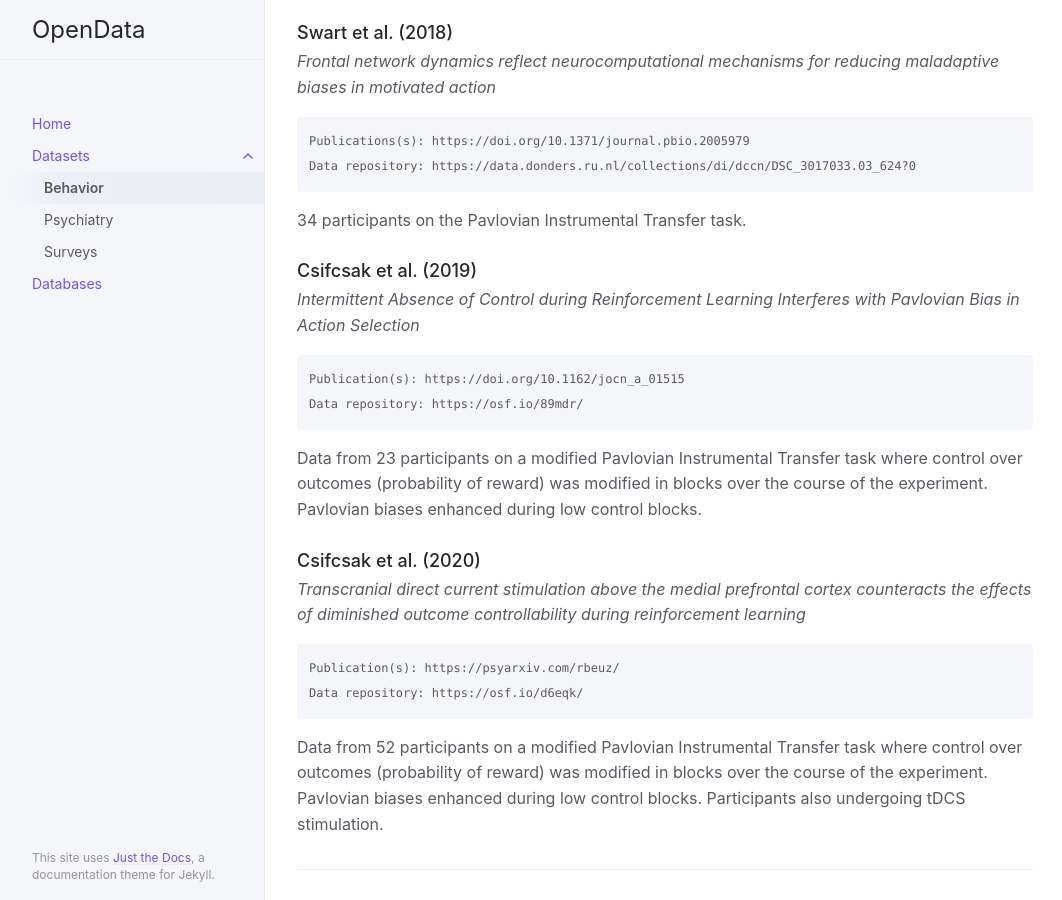
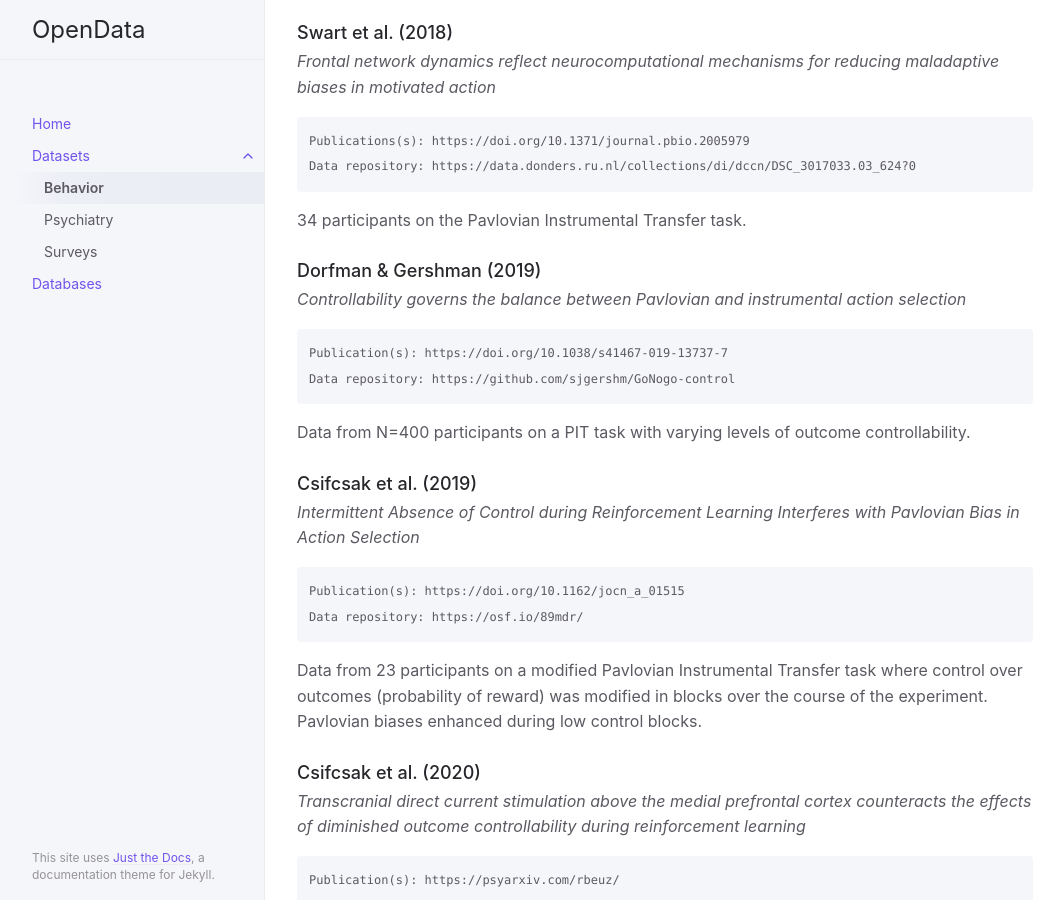
Before and after one commit to nivlab/opendata, a Jekyll site: the page built from docs/datasets/behavior.md, in a window 1280 px wide and 900 px high, scrolled down 6126 px. Shown: the whole window, without its empty margins (107-1169 px from the left). Built offline with Jekyll 4.4.1, drawn with Linux system fonts in a browser that asks for light colours.

Commit message:
Update behavior.md

````diff
--- a/docs/datasets/behavior.md
+++ b/docs/datasets/behavior.md
@@ -247,6 +247,16 @@ Data repository: https://data.donders.ru.nl/collections/di/dccn/DSC_3017033.03_6
 
 34 participants on the Pavlovian Instrumental Transfer task.
 
+
+### Dorfman & Gershman (2019)
+{: .no_toc }
+*Controllability governs the balance between Pavlovian and instrumental action selection*
+```
+Publication(s): https://doi.org/10.1038/s41467-019-13737-7
+Data repository: https://github.com/sjgershm/GoNogo-control
+```
+Data from N=400 participants on a PIT task with varying levels of outcome controllability.
+
 ### Csifcsak et al. (2019)
 {: .no_toc }
 *Intermittent Absence of Control during Reinforcement Learning Interferes with Pavlovian Bias in Action Selection*
@@ -266,6 +276,7 @@ Data repository: https://osf.io/d6eqk/
 ```
 
 Data from 52 participants on a modified Pavlovian Instrumental Transfer task where control over outcomes (probability of reward) was modified in blocks over the course of the experiment. Pavlovian biases enhanced during low control blocks. Participants also undergoing tDCS stimulation.
+
 
 ---
 
````
